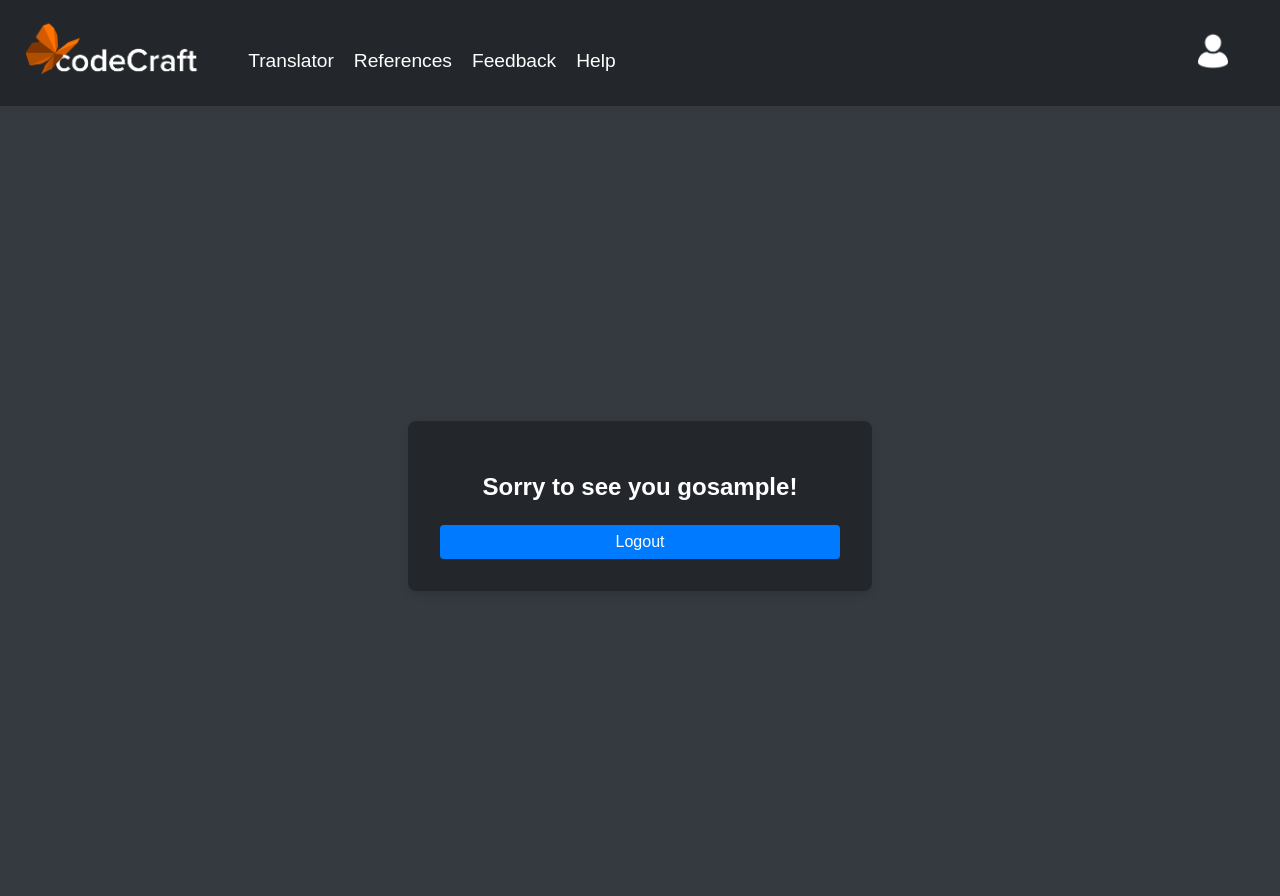
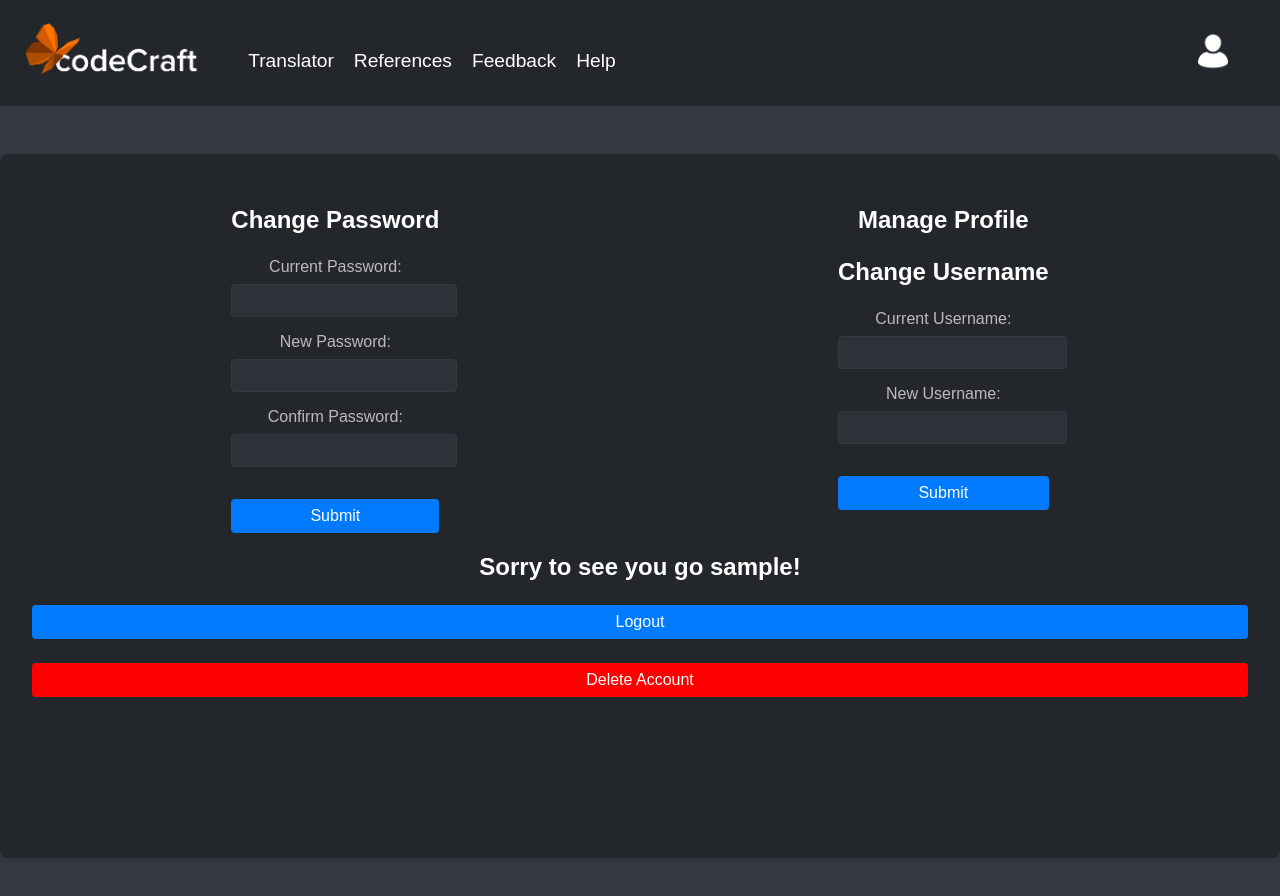
Before and after one commit to TheGoofy-Goobers/CS490_project, a React (Create React App) app in the folder frontend/: page /login in a window 1280 px wide. Shown: the top 896 px of the page. Built offline with nearby package versions, Linux system fonts and the light colour scheme; sample sign-in values are in the browser's storage.

Commit message:
Built skeleton for logout and need to fix disable button

```diff
--- a/frontend/src/App.js
+++ /dev/null
@@ -1,31 +0,0 @@
-import React, { useState, useEffect } from 'react';import TranslatePage from './components/translatepage/TranslatePage';
-import NavBar from './components/navbar/NavBar';
-import Home from './components/homepage/Home'
-import './App.css'; // Assuming you have global styles here
-import { BrowserRouter, Route, Routes } from 'react-router-dom';
-import LoginPage from './components/LoginPage/LoginPage.jsx';
-import Register from './components/Registration/RegistrationPage.jsx'
-import Feedback from './components/FeedbackForm/FeedbackForm.jsx'
-import References from './components/References/References.jsx';
-
-function App() {
-  const [loggedInUser, setLoggedInUser] = useState('');
-
-  return (
-    <div className="App">
-      <NavBar loggedInUser={loggedInUser} />
-      <div className='routing'>
-          <Routes>
-            <Route path='/' element={<Home />}/>
-            <Route path='/translate' element={<TranslatePage />}/>
-            <Route path='/login' element={<LoginPage  setLoggedInUser={setLoggedInUser}/>}/>
-            <Route path='/register' element={<Register />}/>
-            <Route path='/feedback' element={<Feedback />}/>
-            <Route path='/refernces' element={<References />}/>
-          </Routes>
-      </div>
-    </div>
-  );
-}
-
-export default App;
--- a/frontend/src/components/LoginPage/LoginPage.css
+++ b/frontend/src/components/LoginPage/LoginPage.css
@@ -61,6 +61,27 @@
   box-sizing: border-box;
 }
 
+.col_holder {
+  display: flex;
+  justify-content: space-around;
+}
+
+.space {
+  padding-top: 2%;
+}
+
+.delete-form-button {
+  background-color: red;
+  border: none;
+  padding: 0.5rem 2rem;
+  font-size: 1rem;
+  color: white;
+  cursor: pointer;
+  border-radius: 4px;
+  width: 100%;
+  box-sizing: border-box;
+}
+
 .login-form-button:hover {
   background-color: #0056b3;
 }
--- a/frontend/src/components/LoginPage/LoginPage.jsx
+++ b/frontend/src/components/LoginPage/LoginPage.jsx
@@ -11,13 +11,24 @@ const LoginPage = () => {
     password: '',
   });
 
+  const [newPass, setPass] = useState({
+    new: '',
+    conf: ''
+  });
+
   const [loggedInUser, setLoggedInUser] = useState('');
   const navigate = useNavigate(); // Initialize useNavigate hook
+  const [width, setWidth] = useState();
+  const user = parseInt(sessionStorage.getItem("user_id"));
 
   useEffect(() => {
     // Check if user is already logged in
     if (sessionStorage.getItem('isLoggedIn')) {
       setLoggedInUser(sessionStorage.getItem('username'));
+      setWidth({
+        maxWidth: '80rem',
+        height: '40rem',
+      });
     }
   }, []);
 
@@ -56,14 +67,15 @@ const LoginPage = () => {
       res = response.data
       if (res.success) {
         setSessionLogin(res.user_id.toString())
-        delete credentials.username
         delete credentials.password
+        alert(`Welcome to codeCraft!`)
         navigate('/');
       }
+      if(res.hasError) console.log(`Error response: ${res.errorMessage}`)
       console.log(`Response has error: ${res.hasError}`)
-      if(res.hasError) console.log(`Error response: ${res.errorMessage}`)
     }).catch((error) => {
       if (error.response) {
+        alert(`${res.errorMessage}`)
         console.log(error.response)
         console.log(error.response.status)
         console.log(error.response.headers)
@@ -79,9 +91,8 @@ const LoginPage = () => {
 
   return (
     <div>
-
       <div className="login-page-container">
-        <div className="login-form-box">
+        <div className="login-form-box" style={width}>
           {!sessionStorage.getItem("isLoggedIn") &&
           <form onSubmit={handleSubmit}>
             <h2>Login</h2>
@@ -116,11 +127,84 @@ const LoginPage = () => {
           {
           sessionStorage.getItem("isLoggedIn") &&
           <div>
-            <h2>Sorry to see you go{loggedInUser}!</h2>
+            {console.log(`Username: ${user} Email: ${credentials.username}`)}
+            <div className='col_holder'>
+              <div className='change_password'>
+              <h2>Change Password</h2>
+              <div className="login-form-group">
+              <label>Current Password:</label>
+              <input
+                type="text"
+                name="current"
+                value={credentials.password}
+                onChange={handleChange}
+                className="login-form-control"
+              />
+            </div>
+            <div className="login-form-group">
+              <label>New Password:</label>
+              <input
+                type="password"
+                name="new_password"
+                value={credentials.password}
+                onChange={handleChange}
+                className="login-form-control"
+              />
+            </div>
+            <div className="login-form-group">
+              <label>Confirm Password:</label>
+              <input
+                type="password"
+                name="new_password"
+                value={credentials.password}
+                onChange={handleChange}
+                className="login-form-control"
+              />
+              <div className="login-button-container">
+                <button type="submit" className="login-form-button">Submit</button>
+              </div>
+            </div>
+              </div>
+              <div className='manage_prof'>
+              <h2>Manage Profile</h2>
+              <div>
+              <h2>Change Username</h2>
+              <div className="login-form-group">
+              <label>Current Username:</label>
+              <input
+                type="text"
+                name="current"
+                value={credentials.password}
+                onChange={handleChange}
+                className="login-form-control"
+              />
+            </div>
+            <div className="login-form-group">
+              <label>New Username:</label>
+              <input
+                type="password"
+                name="new_password"
+                value={credentials.password}
+                onChange={handleChange}
+                className="login-form-control"
+              />
+            </div>
+              <div className="login-button-container">
+                <button type="submit" className="login-form-button">Submit</button>
+              </div>
+              </div>
+              </div>
+            </div>
+            <h2>Sorry to see you go {loggedInUser}!</h2>
             <form onSubmit={handleLogout}>
                 <div className="login-button-container">
                   <button type="submit" className="login-form-button">Logout</button>
                 </div>
+            </form>
+            <form className='space'>
+              <div>
+                <button type='submit' className='delete-form-button'>Delete Account</button>
+              </div>
             </form>
           </div>
           }
--- a/frontend/src/components/translatepage/TranslatePage.css
+++ b/frontend/src/components/translatepage/TranslatePage.css
@@ -125,6 +125,15 @@ h1, h2 {
   color: white;
 }
 
+.status {
+  font-size: 1.25rem;
+  font-family: 'Proxima Nova',sans-serif;
+  width: 15%;
+  height: 10%;
+  border-radius: 2rem;
+  align-items: center;
+}
+
 /* Responsive adjustments */
 @media (max-width: 768px) {
   .code-container {
--- a/frontend/src/components/translatepage/TranslatePage.jsx
+++ b/frontend/src/components/translatepage/TranslatePage.jsx
@@ -15,12 +15,16 @@ const TranslatePage = () => {
   const [outputText, setOutputText] = useState('');
   const [sourceLanguage, setSourceLanguage] = useState('JavaScript');
   const [targetLanguage, setTargetLanguage] = useState('Python');
+  const [isLoading, setIsLoading] = useState(false);
+
 
   // TODO: Display the status on the page
   axios.get(`${FLASK_URL}/getApiStatus`)
   .then((response) => {
     const res = response.data
     console.log(`Status: ${res.code} ${res.reason}`)
+    // by javascript selects background
+    document.querySelector('.status').style.background = setBackgroundStats(res);
   }).catch((error) => {
     if (error.response) {
       console.log(error.response)
@@ -29,6 +33,14 @@ const TranslatePage = () => {
       }
   })
 
+// checks response to determine background clor
+  function setBackgroundStats(res) {
+    if (res.code === 200) {
+      return 'green';
+    }
+    else
+      return 'red';
+  }
   useEffect(() => {
     setInputText('');
   }, [sourceLanguage]);
@@ -224,6 +236,9 @@ const TranslatePage = () => {
       <div className="translate-page">
 
           <div className="container main-content">
+	  <div className="status">
+            <a className='status_display' >Chat-GPT Status</a>
+          </div>
           <div className="code-container">
             <div className="code-box input-box">
               <h2>Input</h2>
@@ -304,9 +319,11 @@ const TranslatePage = () => {
             id="translateBtn"
             className="btn translate-button"
             onClick={handleTranslate}
+            disabled={isLoading}
           >
             Translate
           </button>
+          {isLoading && <p>Loading...</p>}
           </div>
         </div>
       </div>
@@ -315,5 +332,3 @@ const TranslatePage = () => {
 }
 
 export default TranslatePage;
-
-//comment to push
```
Also changed, not shown: 1 other file (tests, documents, lock files or other folders). Lines whose indentation alone changed are shown as unchanged.
